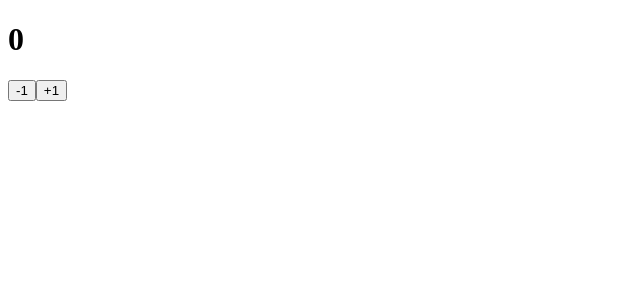
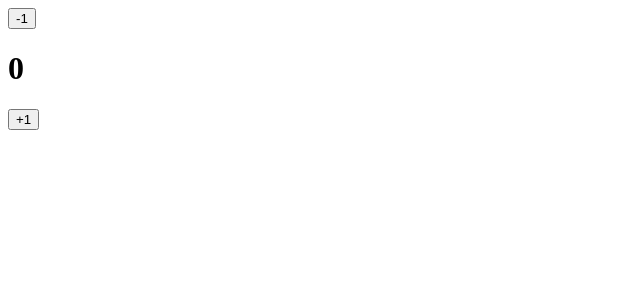
Before and after one commit to samwanyua/React, a React (Create React App) app: page / in a window 1280 px wide. Shown: the top 300 px of the page, without its empty margins (0-640 px from the left). Built offline with nearby package versions, Linux system fonts and the light colour scheme.

Commit message:
Implement useRef

```diff
--- a/src/App.js
+++ b/src/App.js
@@ -111,9 +111,9 @@ function App() {
 
       {/* <h1>I have rendered {cout} times</h1> */}
 
-      <h1>{value}</h1>
 
       <button onClick={() => {setValue(prev => prev-1)}}>-1</button>
+      <h1>{value}</h1>
       <button onClick={() => {setValue(prev => prev+1)}}>+1</button>
 
 
```
